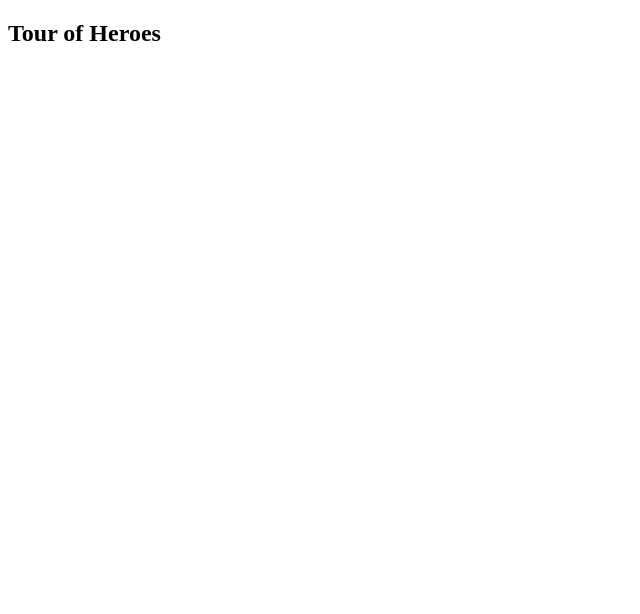
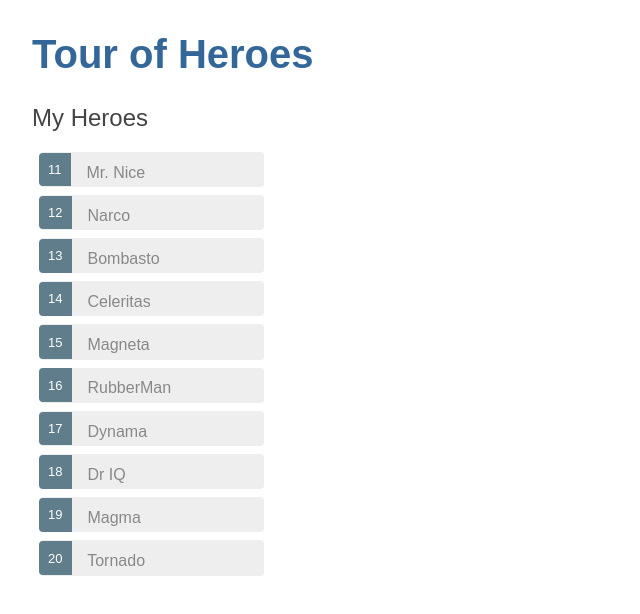
Before and after one commit to ashwinsaxena24/Tour-of-Heroes, an Angular app: page / in a window 1280 px wide. Shown: the top 614 px of the page, without its empty margins (0-640 px from the left). Built offline with nearby package versions, Linux system fonts and the light colour scheme.

Commit message:
Addes list and details of heroes

```diff
--- a/src/app/app.component.html
+++ b/src/app/app.component.html
@@ -1 +1,2 @@
-<h2>{{title}}</h2>
+<h1>{{title}}</h1>
+<app-heroes></app-heroes>
--- /dev/null
+++ b/src/app/hero-detail/hero-detail.component.html
@@ -0,0 +1,3 @@
+<p>
+  hero-detail works!
+</p>
--- /dev/null
+++ b/src/app/hero-detail/hero-detail.component.ts
@@ -0,0 +1,15 @@
+import { Component, OnInit } from '@angular/core';
+
+@Component({
+  selector: 'app-hero-detail',
+  templateUrl: './hero-detail.component.html',
+  styleUrls: ['./hero-detail.component.css']
+})
+export class HeroDetailComponent implements OnInit {
+
+  constructor() { }
+
+  ngOnInit() {
+  }
+
+}
--- /dev/null
+++ b/src/app/hero.ts
@@ -0,0 +1,4 @@
+export class Hero {
+    id: number;
+    name: string;
+}
--- /dev/null
+++ b/src/app/heroes/heroes.component.css
@@ -0,0 +1,48 @@
+/* HeroesComponent's private CSS styles */
+.selected {
+    background-color: #CFD8DC !important;
+    color: white;
+  }
+  .heroes {
+    margin: 0 0 2em 0;
+    list-style-type: none;
+    padding: 0;
+    width: 15em;
+  }
+  .heroes li {
+    cursor: pointer;
+    position: relative;
+    left: 0;
+    background-color: #EEE;
+    margin: .5em;
+    padding: .3em 0;
+    height: 1.6em;
+    border-radius: 4px;
+  }
+  .heroes li.selected:hover {
+    background-color: #BBD8DC !important;
+    color: white;
+  }
+  .heroes li:hover {
+    color: #607D8B;
+    background-color: #DDD;
+    left: .1em;
+  }
+  .heroes .text {
+    position: relative;
+    top: -3px;
+  }
+  .heroes .badge {
+    display: inline-block;
+    font-size: small;
+    color: white;
+    padding: 0.8em 0.7em 0 0.7em;
+    background-color: #607D8B;
+    line-height: 1em;
+    position: relative;
+    left: -1px;
+    top: -4px;
+    height: 1.8em;
+    margin-right: .8em;
+    border-radius: 4px 0 0 4px;
+  }
--- /dev/null
+++ b/src/app/heroes/heroes.component.html
@@ -0,0 +1,16 @@
+<h2>My Heroes</h2>
+<ul class="heroes">
+  <li *ngFor = "let hero of heroes" (click) = "onSelect(hero)" [class.selected] = "hero === selectedHero">
+    <span class="badge">{{hero.id}}</span> {{hero.name}}
+  </li>
+</ul>
+
+<div *ngIf = "selectedHero">
+  <h2>{{selectedHero.name | uppercase}} Details</h2>
+  <div><span>id: </span>{{selectedHero.id}}</div>
+  <div>
+    <label>name:
+      <input [(ngModel)]="selectedHero.name" placeholder="name">
+    </label>
+  </div>
+</div>
--- /dev/null
+++ b/src/app/heroes/heroes.component.ts
@@ -0,0 +1,23 @@
+import { Component, OnInit } from '@angular/core';
+import { Hero } from '../hero';
+import {HEROES} from '../mock-heroes';
+
+@Component({
+	selector: 'app-heroes',
+	templateUrl: './heroes.component.html',
+	styleUrls: ['./heroes.component.css']
+})
+export class HeroesComponent implements OnInit {
+
+	selectedHero: Hero;
+	heroes: Hero[] = HEROES;
+
+	constructor() { }
+
+	ngOnInit() {
+	}
+
+	onSelect(hero: Hero) {
+		this.selectedHero = hero;
+	}
+}
--- /dev/null
+++ b/src/app/mock-heroes.ts
@@ -0,0 +1,14 @@
+import { Hero } from './hero';
+
+export const HEROES: Hero[] = [
+  { id: 11, name: 'Mr. Nice' },
+  { id: 12, name: 'Narco' },
+  { id: 13, name: 'Bombasto' },
+  { id: 14, name: 'Celeritas' },
+  { id: 15, name: 'Magneta' },
+  { id: 16, name: 'RubberMan' },
+  { id: 17, name: 'Dynama' },
+  { id: 18, name: 'Dr IQ' },
+  { id: 19, name: 'Magma' },
+  { id: 20, name: 'Tornado' }
+];
--- a/src/styles.css
+++ b/src/styles.css
@@ -1 +1,22 @@
 /* You can add global styles to this file, and also import other style files */
+h1 {
+    color: #369;
+    font-family: Arial, Helvetica, sans-serif;
+    font-size: 250%;
+  }
+  h2, h3 {
+    color: #444;
+    font-family: Arial, Helvetica, sans-serif;
+    font-weight: lighter;
+  }
+  body {
+    margin: 2em;
+  }
+  body, input[type="text"], button {
+    color: #888;
+    font-family: Cambria, Georgia;
+  }
+  /* everywhere else */
+  * {
+    font-family: Arial, Helvetica, sans-serif;
+  }
--- a/tslint.json
+++ b/tslint.json
@@ -70,6 +70,7 @@
     "use-life-cycle-interface": true,
     "use-pipe-transform-interface": true,
     "component-class-suffix": true,
-    "directive-class-suffix": true
+    "directive-class-suffix": true,
+    "indent": [true, "tabs", 4]
   }
 }
```
Also changed, not shown: src/app/app.module.ts (+8 -2 lines), src/app/hero-detail/hero-detail.component.css (added), 2 other files (tests, documents, lock files or other folders).
